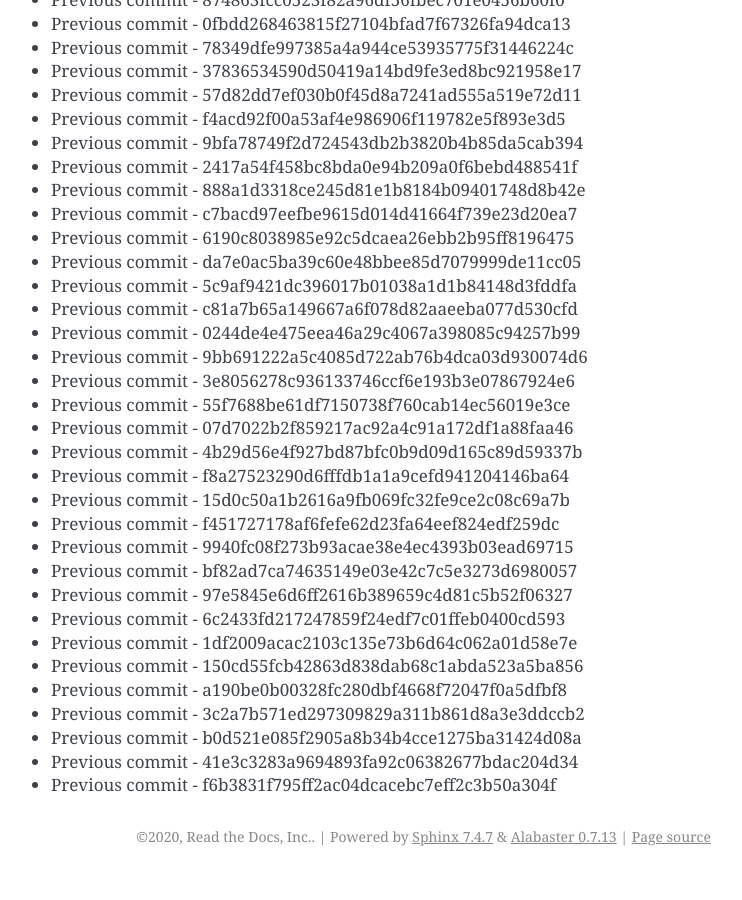
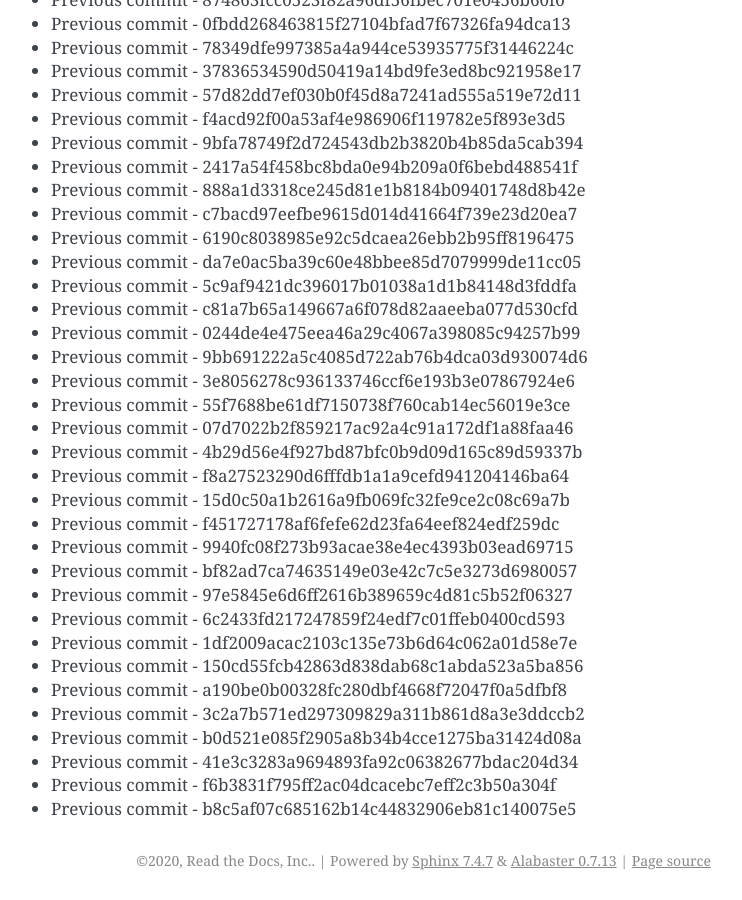
Before and after one commit to readthedocs/rtd-git-stresstest, a Sphinx documentation site: the page built from docs/updates.rst, in a window 1280 px wide and 900 px high, scrolled down 42300 px. Shown: the whole window, without its empty margins (399-1141 px from the left). Built offline with Sphinx 7.4.7, drawn with Linux system fonts in a browser that asks for light colours; before the commit the page ends 43176 px from its top, so only the background shows below that.

Commit message:
Generating commit from previous: b8c5af07c685162b14c44832906eb81c140075e5

```diff
--- a/docs/updates.rst
+++ b/docs/updates.rst
@@ -1809,3 +1809,4 @@ It can be tested for any performance characteristics.
 * Previous commit - b0d521e085f2905a8b34b4cce1275ba31424d08a
 * Previous commit - 41e3c3283a9694893fa92c06382677bdac204d34
 * Previous commit - f6b3831f795ff2ac04dcacebc7eff2c3b50a304f
+* Previous commit - b8c5af07c685162b14c44832906eb81c140075e5
```
